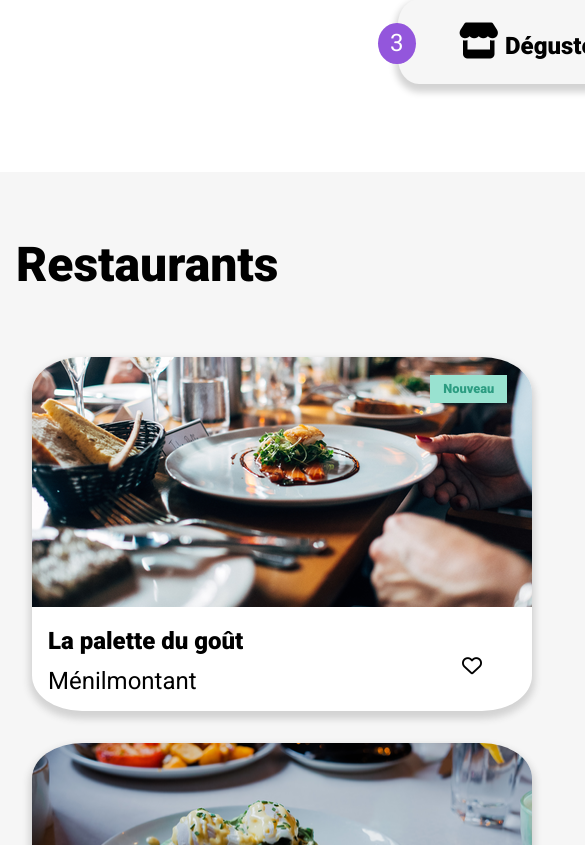
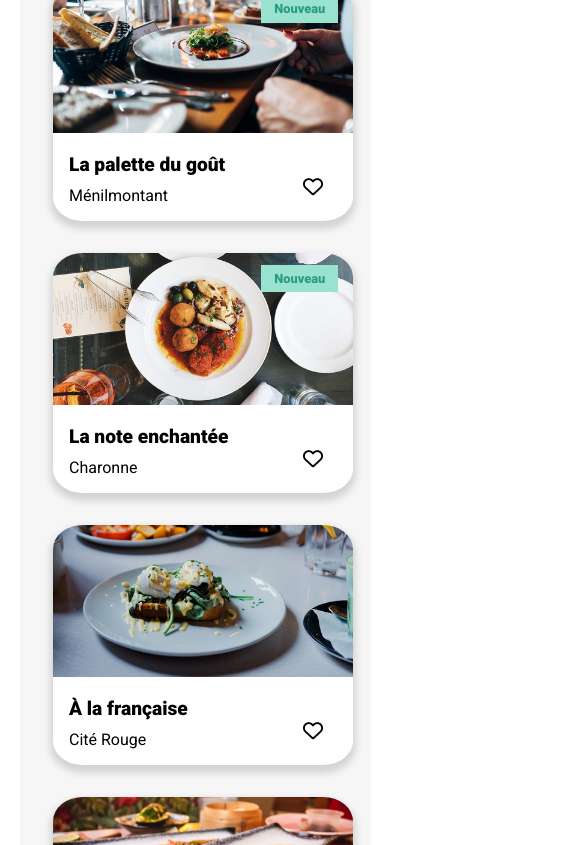
Before and after one commit to laurentGurbala/LaurentGurbala_3_27092020, a website: page index.html in a window 390 px wide. Shown: the part 1155-2000 px from the top of the page, 585 px wide, since content can reach past the window. Drawn offline with Linux system fonts and the light colour scheme; a web font is replaced by a local one.

Commit message:
accueil responsive

```diff
--- a/index.html
+++ b/index.html
@@ -17,7 +17,7 @@
     <div class="content">
         <!-- HEADER -->
         <header class="header">
-            <h1>ohmyfood</h1>
+            <h1 class="header__heading">ohmyfood</h1>
         </header>
 
         <!-- LOCALISATION -->
@@ -30,7 +30,7 @@
 
             <!-- Recherche de restaurant -->
             <div class="explorer">
-                <h2>Réservez le menu qui <br> vous convient</h2>
+                <h2 class="explorer__heading">Réservez le menu qui <br> vous convient</h2>
                 <p>
                     Découvrez des restaurants d'exception, <br>
                     sélectionnés par nos soins.
--- a/scss/main.scss
+++ b/scss/main.scss
@@ -32,7 +32,7 @@ ul {
 // typographie
 h1 {
     font-family: "Shrikhand", cursive;
-    font-size: 4em;
+    font-size: 5em;
 }
 
 h2 {
@@ -67,8 +67,11 @@ $couleur-tertiaire: #99e2d0;
 // liste / map
 
 $breakpoints: (
-    mobile: 599px,
-    tablet: 1023px,
+    mobile: 450px,
+    tablet: 768px,
+    // laptop: 1024px,
+    laptop: 1080px,
+    desktop: 1440px
 );
 
 // mixin
@@ -82,11 +85,28 @@ $breakpoints: (
 }
 
 @mixin mobile {
-    @media screen and (max-width: map-get($map: $breakpoints, $key: mobile)){
+    @media screen and (max-width: map-get($breakpoints, mobile)){
         @content;
     }
 }
 
+@mixin tablet {
+    @media screen and (max-width: map-get($breakpoints, tablet)) {
+        @content;
+    }
+}
+
+@mixin laptop {
+    @media screen and (max-width: map-get($breakpoints, laptop)) {
+        @content;
+    }
+}
+
+@mixin desktop {
+    @media screen and (max-width: map-get($breakpoints, desktop)){
+        @content;
+    }
+}
 // COMPONENT
 
 // btn
@@ -102,17 +122,28 @@ $breakpoints: (
 
 .btn {
     display: block;
-    width: 420px;
+    width: 80%;
+    max-width: 500px;
+    text-align: left;
     font-size: 1.5em;
     font-family: inherit;
     font-weight: bold;
-    padding: 1em 0em;
+    padding: 1.5em;
     margin: 1em;
     border-radius: 5% / 30%;
     border: none;
     background-color: #f6f6f6;
     @include btn-shadow();
     position: relative;
+
+    @include tablet(){
+        font-size: 1.2em;
+    }
+
+    @include mobile(){
+        width: 270px;
+        font-size: 1em;
+    }
 
     &__list {
         position: absolute;
@@ -125,6 +156,16 @@ $breakpoints: (
         color: white;
 
     }
+
+    & i{
+        padding-left: 0.5em;
+        padding-right: 1em;
+        color: gray;
+        @include mobile {
+            font-size: 1em;
+            text-align: left;
+        }
+    }
 }
 
 .btn-coeur {
@@ -135,30 +176,74 @@ $breakpoints: (
 
 // content
 .content {
-    width: 1200px;
+    width: 100%;
+    max-width: 1800px;
     margin: auto;
+    @include desktop(){
+        max-width: 1140px;
+    }
+    @include tablet(){
+        max-width: 720px;
+    }
+
+    @include mobile(){
+        width: 90%;
+    }
+
 }
 // header
 .header {
     text-align: center;
     @include section-padding();
+
+    @include desktop(){
+
+    }
+
+    @include tablet(){
+        padding: 1em;
+    }
+
+    @include mobile(){
+
+    }
+
+    &__heading {
+        @include tablet(){
+            font-size: 4em;
+        }
+        @include mobile(){
+            font-size: 2em;
+        }
+    }
 }
 
 .footer {
     background: #353535;
     color: white;
-    font-size: 1.2em;
+    text-align: center;
     @include section-padding();
-    line-height: 2em;
+    line-height: 3em;
+
+    @include tablet(){
+        text-align: left;
+    }
+
     &__heading {
         font-family: "Shrikhand", sans-serif;
-        text-align: left;
-        font-size: 2em;
-        padding-bottom: 1em;
+        font-size: 3em;
+        @include tablet(){
+            font-size: 2em;
+            padding-left: 3vw;
+        }
     }
 
     & li {
-        text-align: left;
+        font-size: 2em;
+        @include tablet(){
+            font-size: 1.2em;
+            padding-left: 3vw;
+        }
     }
 
     & i {
@@ -179,9 +264,15 @@ $breakpoints: (
     &__ville {
         background-color: #d9d9d9;
         padding: 1.5em;
+        @include tablet(){
+            padding: 1em;
+        }
     }
     & i {
         margin-right: 1em;
+        @include tablet(){
+            font-size: 1em;
+        }
     }
     & input {
         border: none;
@@ -189,6 +280,11 @@ $breakpoints: (
         font-size: 1.5em;
         width: 250px;
 
+        @include tablet {
+            font-size: 1em;
+            // text-align: center;
+            width: 150px;
+        }
         &::placeholder {
             color: black;
         }
@@ -203,14 +299,34 @@ $breakpoints: (
 
 .explorer {
     padding: 5em 0;
+    @include tablet(){
+        padding: 3em 0;
+
+    }
+    &__heading {
+        padding-bottom: 0.3em;
+        @include tablet(){
+            font-size: 2em;
+        }
+    }
     & p {
         font-size: 2em;
         line-height: 1.8em;
+        padding-bottom: 2em;
+        @include tablet(){
+            font-size: 1.5em;
+            line-height: 1.2em;
+        }
     }
 }
 
 .fonction {
     @include section-padding();
+    &__heading{
+        @include tablet(){
+            font-size: 2em;
+        }
+    }
 }
 
 .lst-btn {
@@ -224,12 +340,16 @@ $breakpoints: (
     @include section-padding();
     &__heading {
         padding-bottom: 1em;
+        @include tablet(){
+            font-size: 2em;
+            padding-bottom: 0.5em;
+        }
     }
 }
 
 .lst-carte {
     display: flex;
-    justify-content: space-between;
+    justify-content: space-around;
     flex-wrap: wrap;
 }
 
@@ -242,13 +362,38 @@ $breakpoints: (
     @include btn-shadow();
     position: relative;
 
+    @include laptop {
+        width: 400px;
+    }
+
+    @include mobile(){
+        width: 300px;
+    }
+
     &__nom {
         padding: 1em;
+
+        & h3 {
+            @include mobile(){
+                font-size: 1.2em;
+            }
+        }
+
+        & p {
+            @include mobile(){
+                font-size: 1em;
+            }
+        }
     }
+
     & img{
         width: 100%;
         height: 250px;
+        object-fit: cover;
 
+        @include mobile(){
+            height: auto;
+        }
 
     }
     & .btn-coeur {
```
Also changed, not shown: public/style.css, 1 other file.
